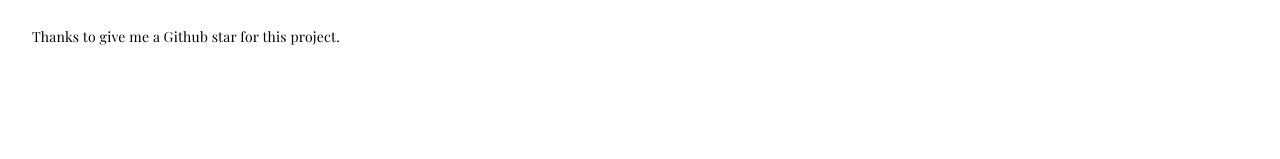
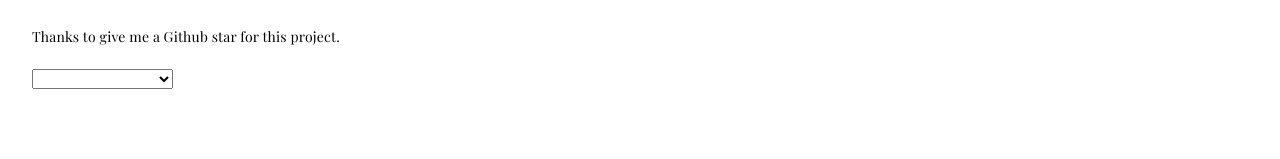
Before and after one commit to tomtom94/react-easy-ssr, a React app: page / in a window 1280 px wide. Shown: the part 187-346 px from the top of the page. Built offline with nearby package versions, Linux system fonts and the light colour scheme; the HTML template or start-up script is replaced by a standard one.

Commit message:
#patch example of reducers & selectors for the mainSlice in RTC

```diff
--- a/src/store/features/mainSlice.ts
+++ b/src/store/features/mainSlice.ts
@@ -17,9 +17,16 @@ export const initialState: InitialState = {
 export const mainSlice = createSlice({
   name: 'main',
   initialState,
-  reducers: {},
-  selectors: {}
+  reducers: {
+    setTimezone: (state, action) => {
+      const { timezone } = action.payload
+      state.timezone = timezone
+    }
+  },
+  selectors: {
+    selectTimezone: (state) => state.timezone
+  }
 })
 
-// export const {} = mainSlice.actions
-// export const {} = mainSlice.selectors
+export const { setTimezone } = mainSlice.actions
+export const { selectTimezone } = mainSlice.selectors
--- a/src/views/Home/index.tsx
+++ b/src/views/Home/index.tsx
@@ -3,6 +3,8 @@ import { Helmet } from 'react-helmet-async'
 
 import Grid from '../../components/Grid'
 import homeStyle from '../../assets/jss/views/homeStyle'
+import { useAppDispatch, useAppSelector } from 'store/hooks'
+import { selectTimezone, setTimezone } from 'store/features/mainSlice'
 
 type Props = {
   children?: ReactNode
@@ -10,9 +12,13 @@ type Props = {
 
 const Home: FC<Props> = ({ children, ...props }) => {
   const classes = homeStyle(props)
+  const dispatch = useAppDispatch()
+  const timezone = useAppSelector(selectTimezone)
 
   const title = 'Home page'
   const description = 'Welcome'
+
+  const allowedTimezones = [...new Set([timezone, 'Europe/Paris', 'Asia/Tokyo', 'America/New_York'])]
 
   return (
     <>
@@ -29,6 +35,18 @@ const Home: FC<Props> = ({ children, ...props }) => {
               <h1 className={classes.subtitle}>{description}</h1>
               <div className={classes.page}>
                 <p>Thanks to give me a Github star for this project.</p>
+                <br />
+                <select
+                  name="timezone"
+                  value={timezone || ''}
+                  onChange={(event) => dispatch(setTimezone({ timezone: event.target.value }))}
+                >
+                  {allowedTimezones.map((allowedTimezone) => (
+                    <option key={allowedTimezone} value={allowedTimezone || ''}>
+                      {allowedTimezone}
+                    </option>
+                  ))}
+                </select>
               </div>
             </Grid>
           </Grid>
```
